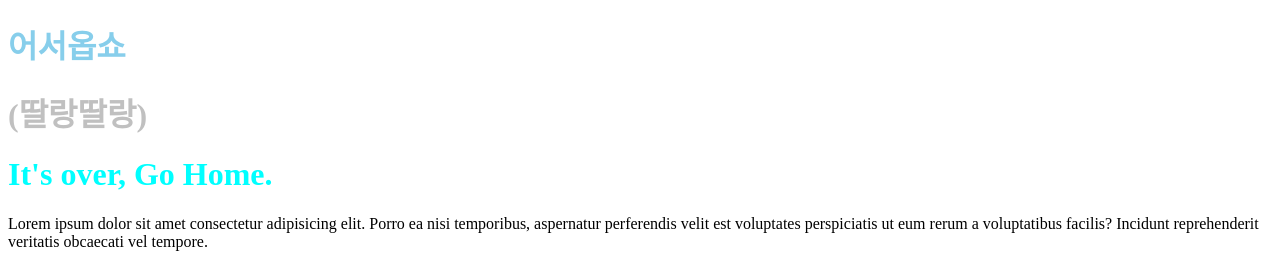
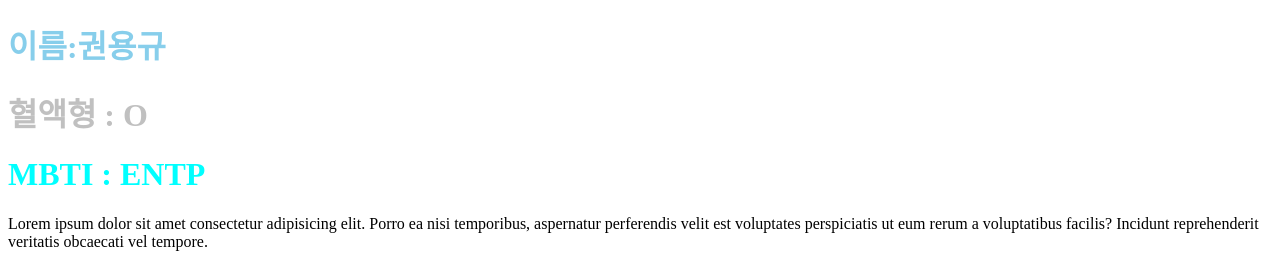
Before and after one commit to OFreeO/HTML, a plain HTML site: page 10-06-start.html in a window 1280 px wide. Shown: the top 264 px of the page. Drawn offline with Linux system fonts and the light colour scheme.

Commit message:
실습
이름,혈액형,MBTI 수정해서 올리기

```diff
--- a/10-06-start.html
+++ b/10-06-start.html
@@ -11,9 +11,9 @@
 <body>
     <!-- 주석 단축키 ctrl+/ -->
     <!--저장은 ctrl + s  -->
-    <h1 style="color : skyblue">어서옵쇼</h1>
-    <h1 style="color : silver" >(딸랑딸랑)</h1>
-    <h1 style="color : cyan">It's over, Go Home.</h1>
+    <h1 style="color : skyblue">이름:권용규</h1>
+    <h1 style="color : silver" >혈액형 : O</h1>
+    <h1 style="color : cyan">MBTI : ENTP</h1>
     <p>Lorem ipsum dolor sit amet consectetur adipisicing elit. Porro ea nisi temporibus, aspernatur perferendis velit
         est voluptates perspiciatis ut eum rerum a voluptatibus facilis? Incidunt reprehenderit veritatis obcaecati vel
         tempore.</p>
```
